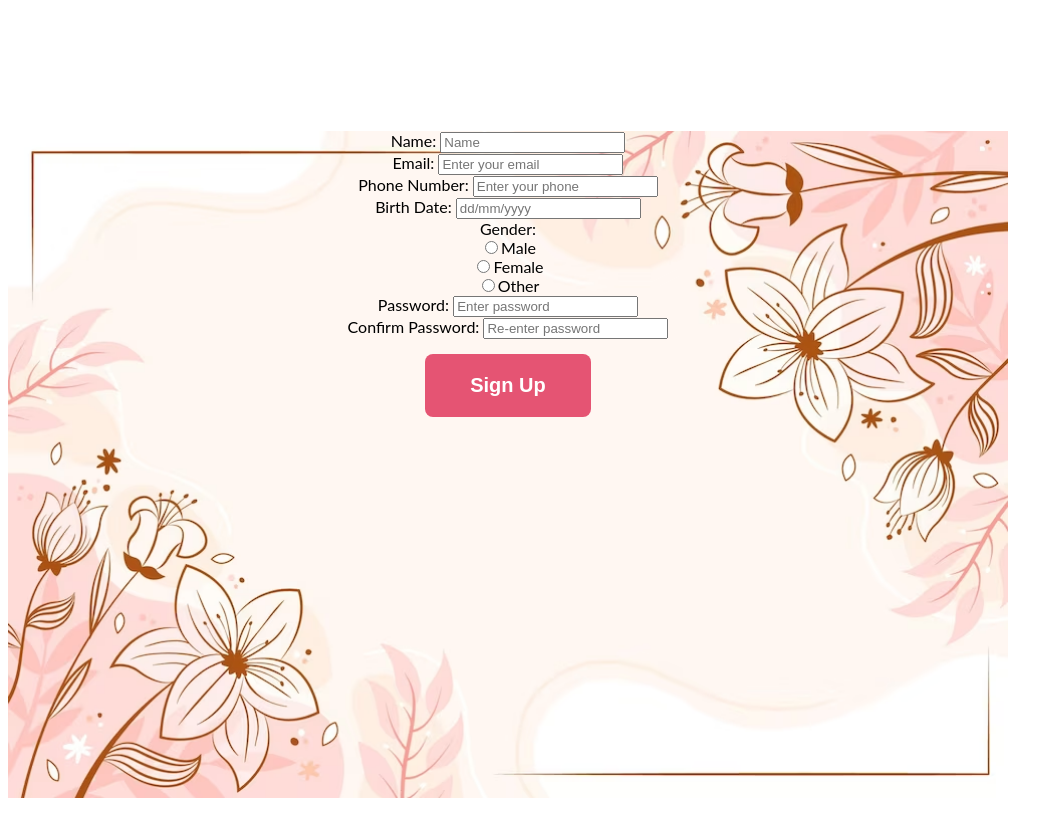
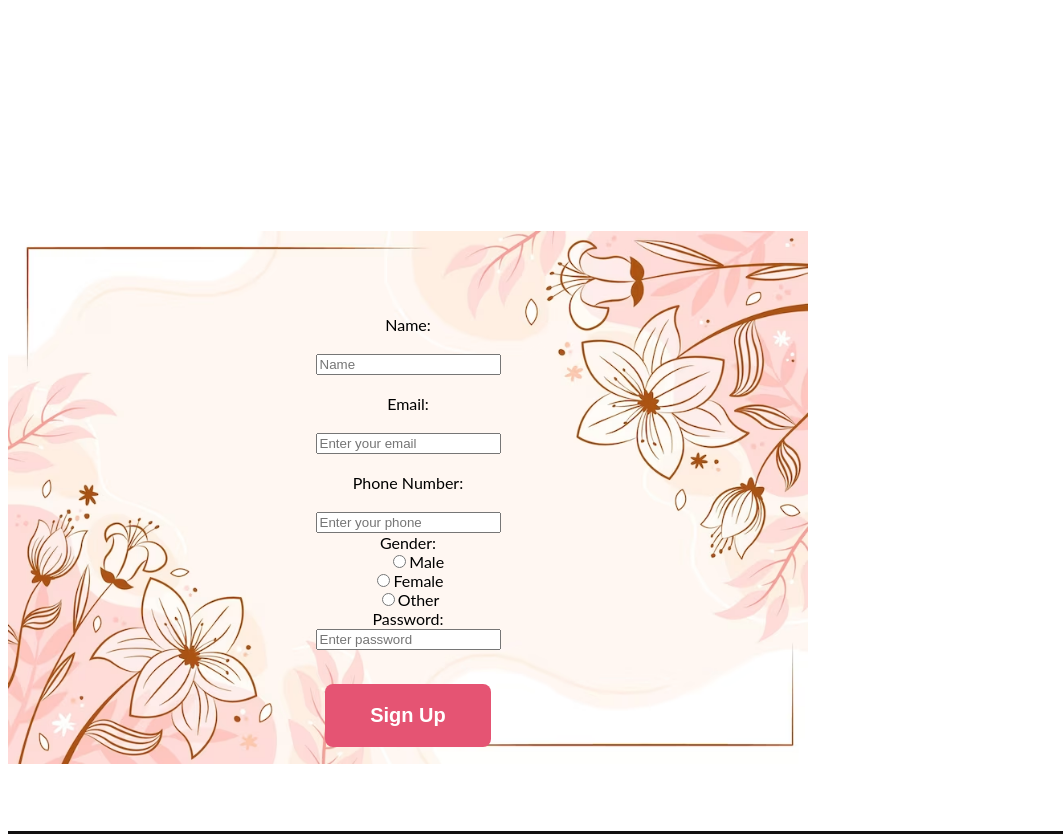
Before and after one commit to RayhanKobir972/flower-shop, a plain HTML site: page index.html in a window 1280 px wide. Shown: the part 3360-4194 px from the top of the page, without its empty margins (0-1063 px from the left). Drawn offline with Linux system fonts and the light colour scheme.

Commit message:
added registration form

```diff
--- a/index.html
+++ b/index.html
@@ -81,42 +81,39 @@
             </div>
         </section>
         <section class="sign-up-container">
-            <form class="sign-up-info">
-                <label for="name">Name:
-                    <input type="text" placeholder="Name">
-                </label>
-                <label for="email">Email:
-                    <input type="email" name="" id="" placeholder="Enter your email">
-                </label>
-                <label for="phone">Phone Number:
-                    <input type="number" name="" id="" placeholder="Enter your phone">
-                </label>
-                <label for="birthdate">Birth Date:
-                    <input type="datetime" name="" id="" placeholder="dd/mm/yyyy">
+            <form>
+                <div class="sign-up-info">
+                <label for="name">Name: <br> <br>
+                    <input id="info" type="text" placeholder="Name">
+                </label> <br>
+                <label for="email">Email: <br> <br>
+                    <input  type="email" name="" id="info" placeholder="Enter your email">
+                </label><br>
+                <label for="phone">Phone Number: <br> <br>
+                    <input  type="text" name="" id="info" placeholder="Enter your phone">
                 </label>
                 <legend>Gender:</legend>
                 <label for="male">
+                    &nbsp;&nbsp;&nbsp;
                     <input type="radio" name="gender" id="male">Male
                 </label>
                 <label for="female">
+
                     <input type="radio" name="gender" id="female">Female
                 </label>
                 <label for="other">
                     <input type="radio" name="gender" id="other">Other
                 </label>
-                <label for="pass">Password:
-                    <input type="password" name="" id="" placeholder="Enter password">
-                </label>
-                <label for="pass">Confirm Password:
-                    <input type="password" name="" id="" placeholder="Re-enter password">
-                </label>
+                <label for="pass">Password: <br>
+                    <input type="password" name="" id="info" placeholder="Enter password">
+                </label><br>
                 <label for="submit">
                     <input class="primary-btn" type="submit" value="Sign Up">
                 </label>
+            </div>
             </form>
 
         </section>
-
     </main>
     <footer>
         <div class="footer-container">
--- a/styles/styles.css
+++ b/styles/styles.css
@@ -85,10 +85,12 @@ body {
     justify-content: space-between;
     margin: 0px 240px;
 }
-.our-featured div{
+
+.our-featured div {
     width: 700px;
 }
-.our-featured{
+
+.our-featured {
     display: flex;
     justify-content: center;
 }
@@ -233,19 +235,36 @@ body {
     width: 450px;
     height: 55px;
 }
+
 /* sign up section */
-.sign-up-container{
-    height: 800px;
-    width: 1000px;
+.sign-up-container {
+    height: 600px;
+    width: 800px;
     background-image: url('../Flower Asset/hand-drawn-floral-background_23-2149011038.avif');
     background-repeat: no-repeat;
     background-size: contain;
+
 }
-.sign-up-info{
+div.sign-up-container{
+    width: 400px;
+    margin: 100px auto 0px auto;
+}
+div.register{}
+
+.sign-up-info {
+    margin: 100px;
     display: flex;
     flex-direction: column;
     justify-content: center;
     text-align: center;
+    border: 2px solid black;
+    width: 600px;
+    height: 600px;
+    border: none;
+}
+
+.info {
+    margin-top: 100px;
 }
 
 
```
